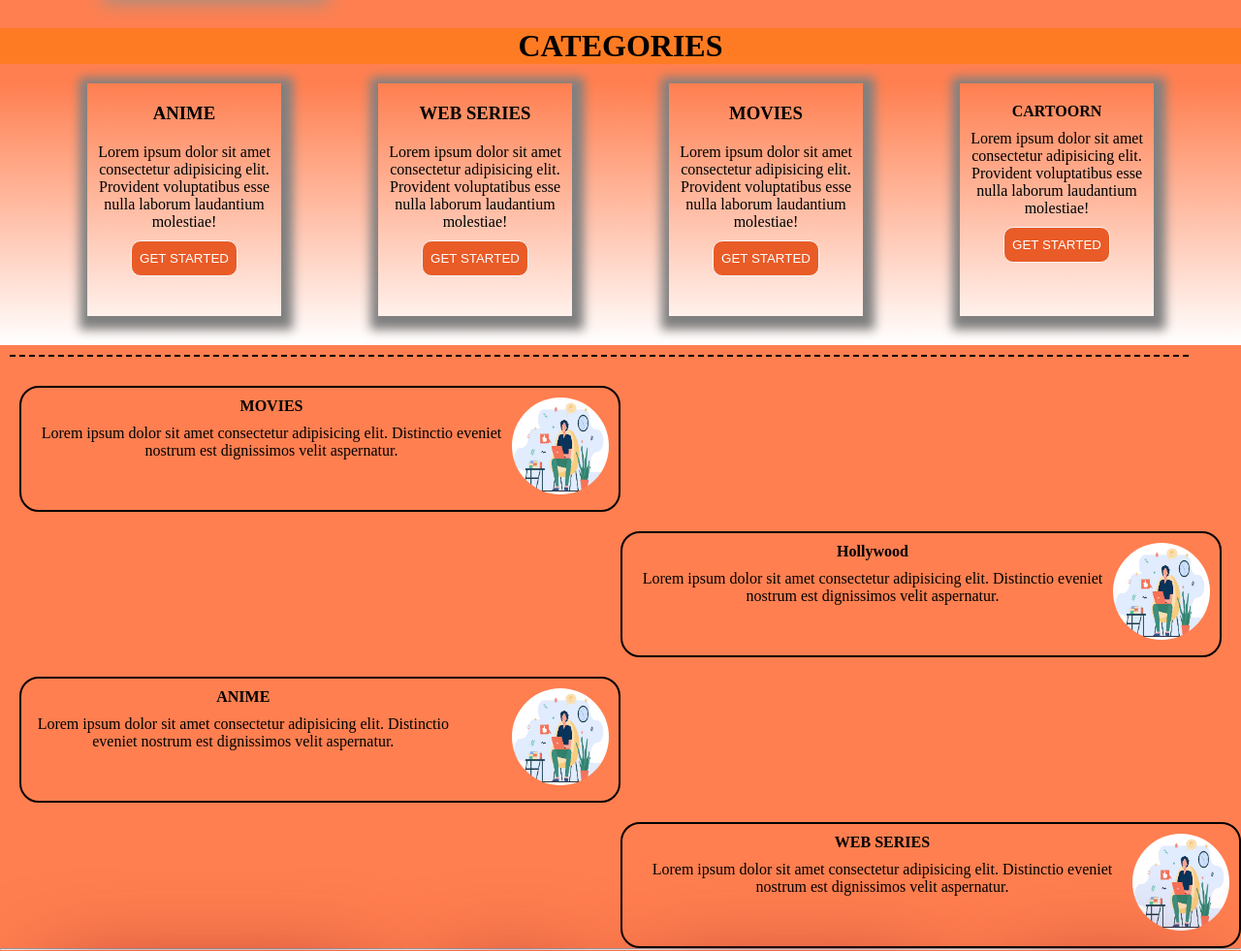
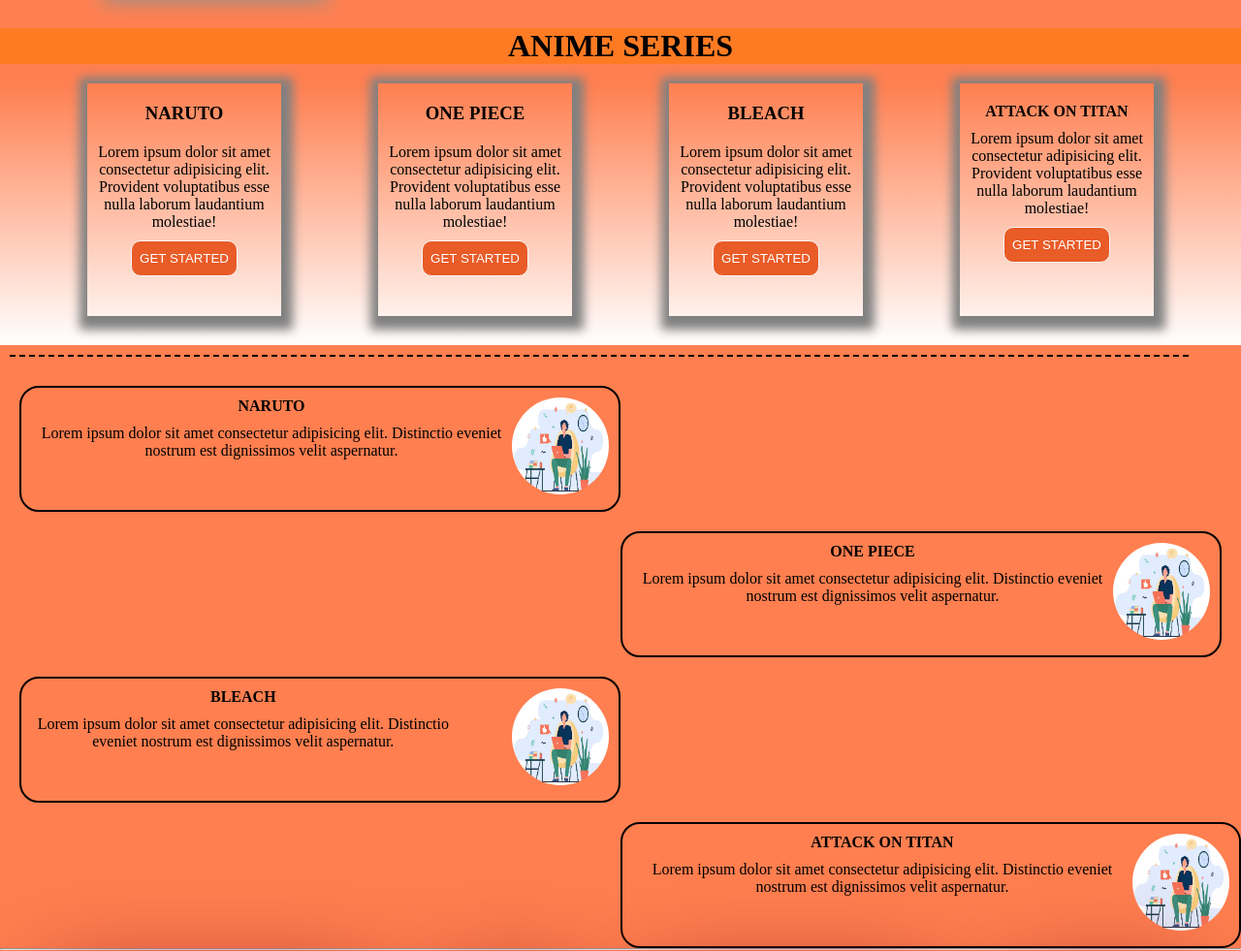
Before and after one commit to Surendhar0823/Movie-watch, a plain HTML site: page index.html in a window 1280 px wide. Shown: the part 668-1649 px from the top of the page at 97% size. Drawn offline with Linux system fonts and the light colour scheme.

Commit message:
overflow add

```diff
--- a/CSS/style.css
+++ b/CSS/style.css
@@ -285,6 +285,7 @@ nav{
 }
 .contentt p{
     font-size: 14px;
+    overflow:scroll;
 }
 .disp{
     width: 100%;
--- a/index.html
+++ b/index.html
@@ -47,17 +47,17 @@
 
     </div>
     <div  id="service"class="servic" style="padding: 20px 0px;" >
-         <h1  class="cini header">CATEGORIES</h1>
+         <h1  class="cini header">ANIME SERIES</h1>
         <div class="service">
             <div class="ser ser1">
-                <h3>ANIME</h3>
+                <h3>NARUTO</h3>
                 <p>Lorem ipsum dolor sit amet consectetur adipisicing elit. Provident voluptatibus esse nulla laborum laudantium molestiae!</p>
                 <div class="btn1">
                     <button class="btn">GET STARTED</button>
                 </div>
             </div>
         <div class="ser ser2">
-            <h3>WEB SERIES</h3>
+            <h3>ONE PIECE</h3>
             <p>Lorem ipsum dolor sit amet consectetur adipisicing elit. Provident voluptatibus esse nulla laborum laudantium molestiae!</p>
             <div class="btn1">
                 <button class="btn">GET STARTED</button>
@@ -65,7 +65,7 @@
 
         </div>
         <div class="ser ser3">
-            <h3>MOVIES</h3>
+            <h3>BLEACH</h3>
             <p>Lorem ipsum dolor sit amet consectetur adipisicing elit. Provident voluptatibus esse nulla laborum laudantium molestiae!</p>
             <div class="btn1">
                 <button class="btn">GET STARTED</button>
@@ -73,7 +73,7 @@
 
         </div>
         <div class="ser ser4">
-            <h4>CARTOORN</h4>
+            <h4>ATTACK ON TITAN</h4>
             <p>Lorem ipsum dolor sit amet consectetur adipisicing elit. Provident voluptatibus esse nulla laborum laudantium molestiae!</p>
             <div class="btn1">
                 <button class="btn">GET STARTED</button>
@@ -86,7 +86,7 @@
             <div class="diss">
                 <div class="disp dis1">
                     <div class="contentt">
-                        <h4>MOVIES</h4>
+                        <h4>NARUTO</h4>
                         <p>Lorem ipsum dolor sit amet consectetur adipisicing elit. Distinctio eveniet nostrum est dignissimos velit aspernatur.</p>
                     </div>
                     <div class="image">
@@ -97,7 +97,7 @@
             <div class="diss2">
                 <div class="disp dis2 ">
                     <div class="contentt">
-                        <h4>Hollywood</h4>
+                        <h4>ONE PIECE</h4>
                         <p>Lorem ipsum dolor sit amet consectetur adipisicing elit. Distinctio eveniet nostrum est dignissimos velit aspernatur.</p>
                     </div>
                     <div class="image">
@@ -108,7 +108,7 @@
             <div class="diss">
                 <div class="disp dis3">
                 <div class="contentt">
-                    <h4 >ANIME</h4>
+                    <h4 >BLEACH</h4>
                     <p>Lorem ipsum dolor sit amet consectetur adipisicing elit. Distinctio eveniet nostrum est dignissimos velit aspernatur.</p>
                 </div>
                 <div class="image"></div>
@@ -119,7 +119,7 @@
         <div class="diss2">
             <div class="disp dis4">
                 <div class="contentt">
-                    <h4>WEB SERIES</h4>
+                    <h4>ATTACK ON TITAN</h4>
                     <p>Lorem ipsum dolor sit amet consectetur adipisicing elit. Distinctio eveniet nostrum est dignissimos velit aspernatur.</p>
                 </div>
                 <div class="image">
```
